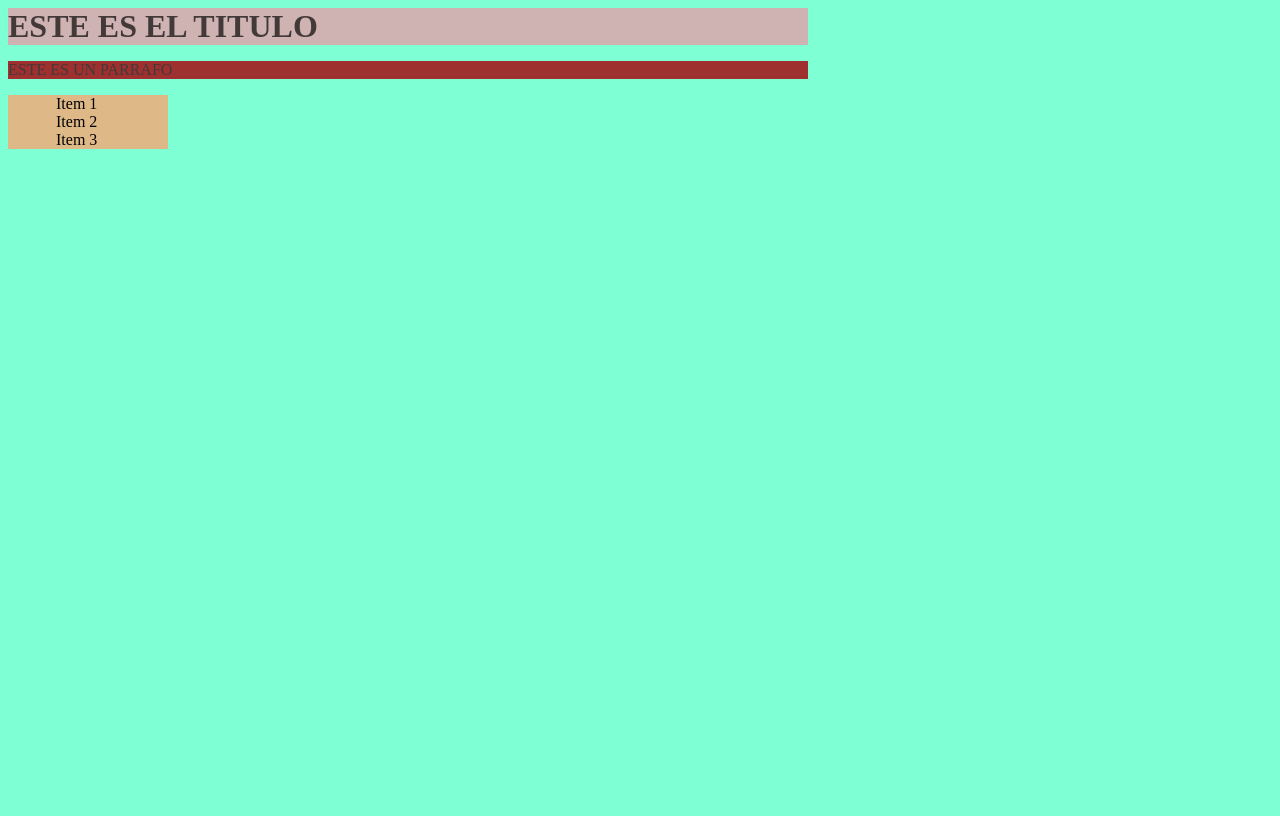
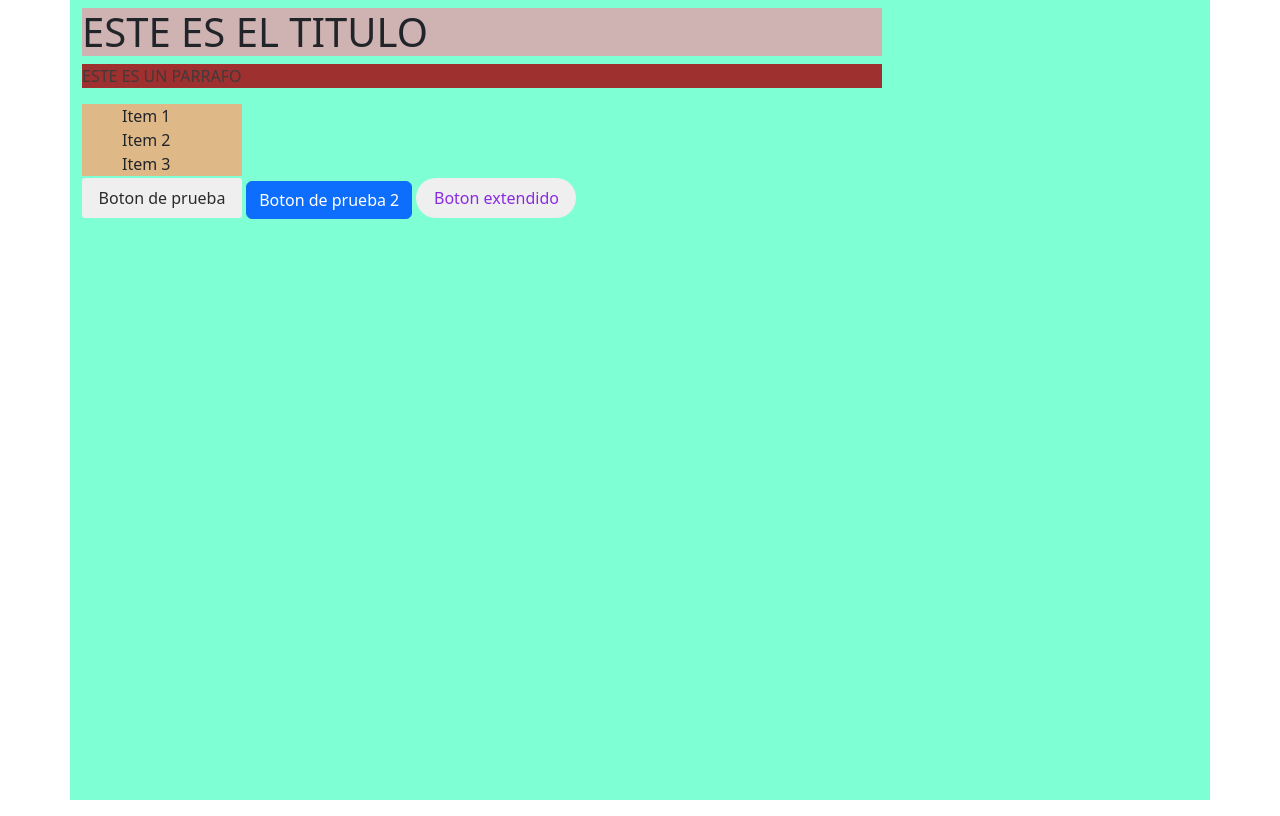
Before and after one commit to andresestrada1/curso-Html-Css-Open-bootcamp, a plain HTML site: page 13-sass/intro-sass.html in a window 1280 px wide. Drawn offline with nearby package versions, Linux system fonts and the light colour scheme.

Commit message:
subCarpetaSass

```diff
--- a/13-sass/intro-sass.html
+++ b/13-sass/intro-sass.html
@@ -6,6 +6,8 @@
     <meta name="viewport" content="width=device-width, initial-scale=1.0">
     <title>Intro a Sass</title>
     <link rel="stylesheet" href="style.css">
+    <link href="https://cdn.jsdelivr.net/npm/bootstrap@5.3.0/dist/css/bootstrap.min.css" rel="stylesheet" integrity="sha384-9ndCyUaIbzAi2FUVXJi0CjmCapSmO7SnpJef0486qhLnuZ2cdeRhO02iuK6FUUVM" crossorigin="anonymous">
+</head>
 </head>
 <body>
     <div class="container">
@@ -18,6 +20,10 @@
                 <li>Item 3</li>
             </ul>
         </div>
+        <button class="pipe">Boton de prueba</button>
+        <button class="btn btn-primary">Boton de prueba 2</button>
+        <button class="pipe2">Boton extendido</button>
+
     </div>
 </body>
 </html>
--- /dev/null
+++ b/13-sass/sass/_componentes.scss
@@ -0,0 +1,19 @@
+.pipe {
+    margin-top: 2px;
+    border-radius: 3px;
+    width: 10rem;
+    height: 2.5rem;
+    border: none;
+    padding: 0.25rem 0.5 rem;
+    color: #2b2b2b;
+    &:hover {
+        background-color: chartreuse;
+        color: red;
+    }
+}
+
+.pipe2 {
+    @extend .pipe;
+    border-radius: 5rem;
+    color: blueviolet;
+}
--- /dev/null
+++ b/13-sass/sass/_estilos.scss
@@ -0,0 +1,40 @@
+
+body {
+    padding: 0;
+    margin: 0;
+}
+
+.container {
+    width: 100%;
+    background-color: aquamarine;
+    min-height: 100vh;
+    padding: 0.5rem ;
+}
+
+h1 {
+    margin: 0;
+    @include formato-texto ();
+}
+
+p {
+    @include formato-texto(#9f3030);
+
+}
+
+.listado {
+    background-color: burlywood;
+    width: 10rem;
+    padding: 0.5;
+
+    ul {
+        margin: 0 0.5rem;
+
+        li {
+            list-style: none;
+
+            &:hover {
+                color: blue;
+            }
+        }
+    }
+}
--- /dev/null
+++ b/13-sass/sass/_mixies.scss
@@ -0,0 +1,8 @@
+$text-color: #433939;
+
+@mixin formato-texto($bg-color:#cfb3b3) {
+    width: 50rem;
+    color: $text-color;
+    text-transform: uppercase;
+    background-color: $bg-color;
+}
--- a/13-sass/style.scss
+++ b/13-sass/style.scss
@@ -1,48 +1,8 @@
-$text-color: #433939;
-@mixin formato-texto($bg-color:#cfb3b3) {
-    width: 50rem;
-    color: $text-color;
-    text-transform: uppercase;
-    background-color: $bg-color;
-}
+// componentes
+@import "sass/componentes";
 
+// variables
+@import "sass/mixies";
 
-body {
-    padding: 0;
-    margin: 0;
-}
-
-.container {
-    width: 100%;
-    background-color: aquamarine;
-    min-height: 100vh;
-    padding: 0.5rem ;
-}
-
-h1 {
-    margin: 0;
-    @include formato-texto ();
-}
-
-p {
-    @include formato-texto(#9f3030);
-
-}
-
-.listado {
-    background-color: burlywood;
-    width: 10rem;
-    padding: 0.5;
-
-    ul {
-        margin: 0 0.5rem;
-
-        li {
-            list-style: none;
-
-            &:hover {
-                color: blue;
-            }
-        }
-    }
-}
+//mixies, estilos
+@import "sass/estilos";
```
Also changed, not shown: 13-sass/style.css, 1 other file.
